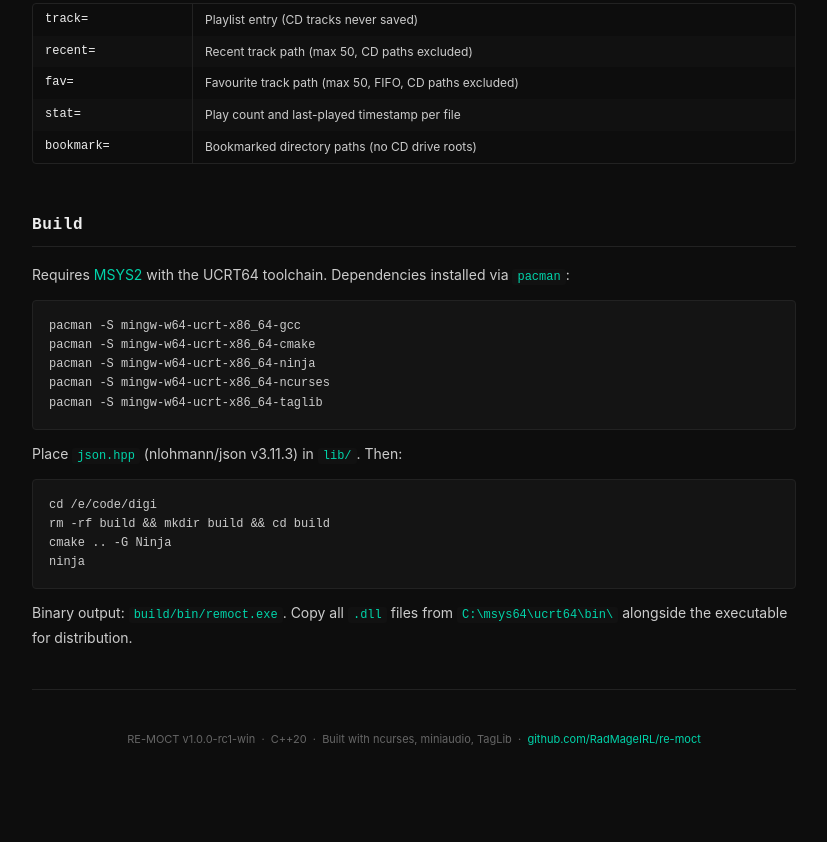
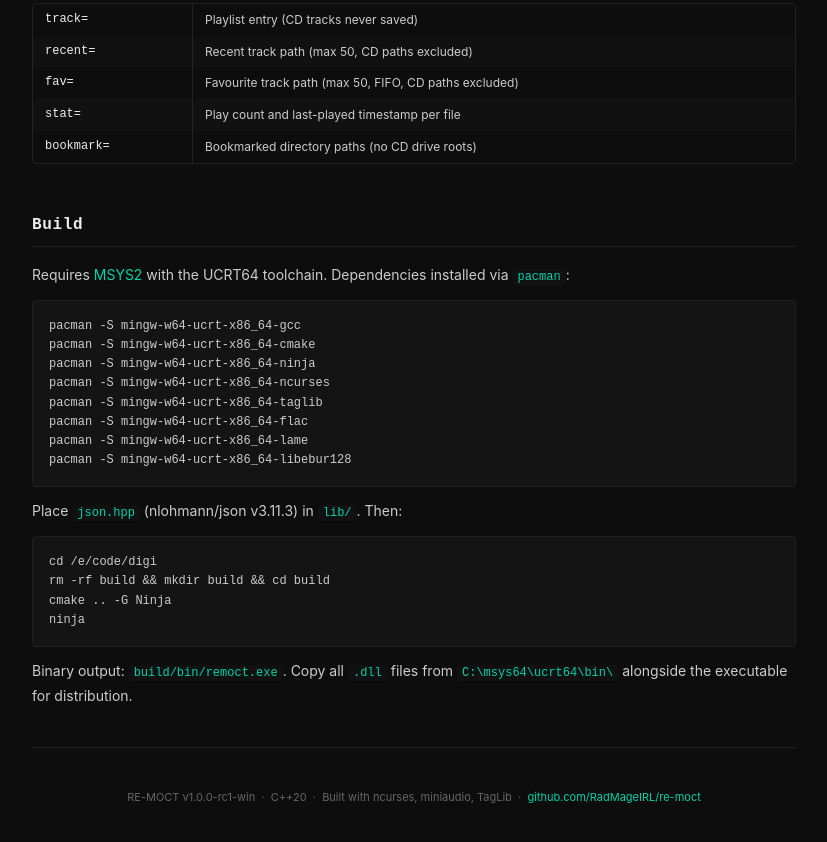
Before and after one commit to RadMageIRL/re-moct, a plain HTML site: page docs/index.html in a window 1280 px wide. Shown: the part 8762-9604 px from the top of the page, without its empty margins (236-1063 px from the left). Drawn offline with Linux system fonts and the light colour scheme.

Commit message:
Update index.html

```diff
--- a/docs/index.html
+++ b/docs/index.html
@@ -755,7 +755,10 @@ stat=C:\Music\track.mp3|7|1718123456</pre>
 pacman -S mingw-w64-ucrt-x86_64-cmake
 pacman -S mingw-w64-ucrt-x86_64-ninja
 pacman -S mingw-w64-ucrt-x86_64-ncurses
-pacman -S mingw-w64-ucrt-x86_64-taglib</pre>
+pacman -S mingw-w64-ucrt-x86_64-taglib
+pacman -S mingw-w64-ucrt-x86_64-flac
+pacman -S mingw-w64-ucrt-x86_64-lame
+pacman -S mingw-w64-ucrt-x86_64-libebur128</pre>
 
 <p>Place <code>json.hpp</code> (nlohmann/json v3.11.3) in <code>lib/</code>. Then:</p>
 
```
